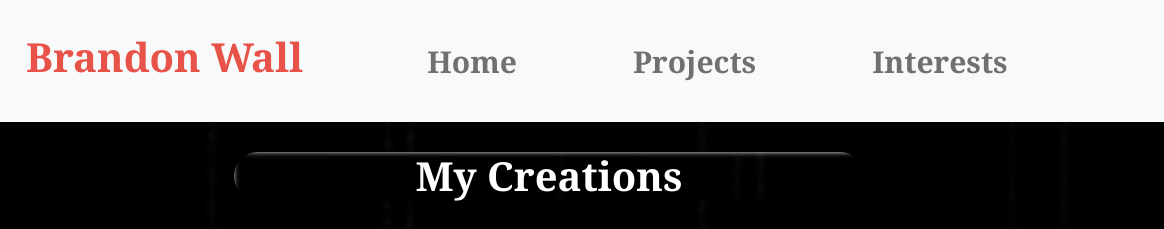
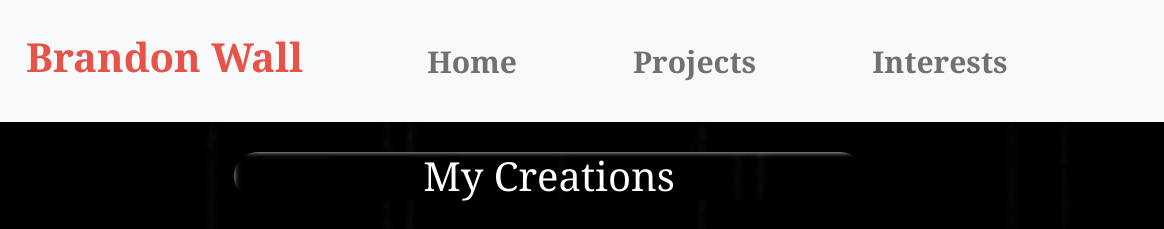
Before and after one commit to BdotWALL/Brandons_Portfolio, a plain HTML site: page projects.html in a window 1280 px wide. Shown: the top 229 px of the page, 116-1280 px from the left. Drawn offline with nearby package versions, Linux system fonts and the light colour scheme.

Commit message:
HTML Update

```diff
--- a/projects.html
+++ b/projects.html
@@ -40,7 +40,7 @@
   </nav>
 
     <header>
-        <h1><strong>My Creations</strong></h1>
+        <h1>My Creations</h1>
     </header>
 
     <section class="container2">
```
